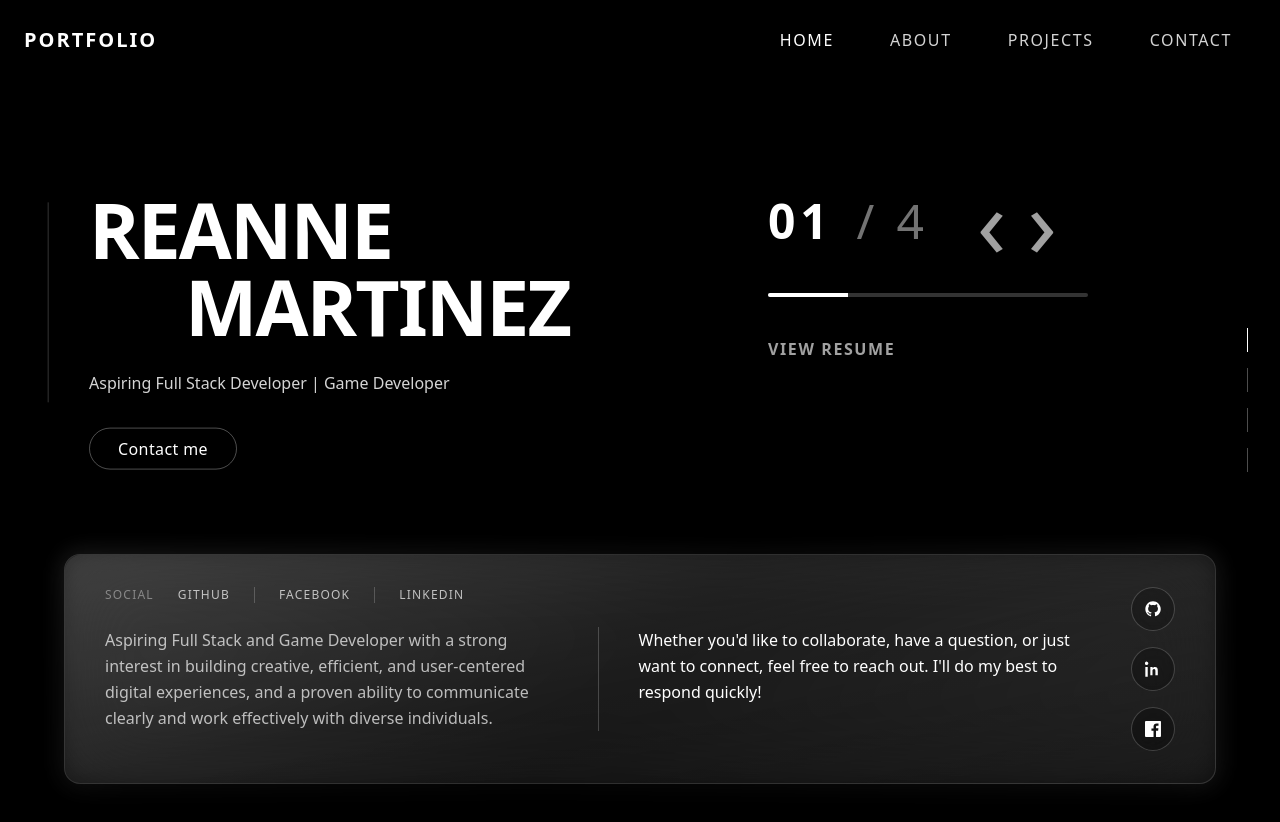
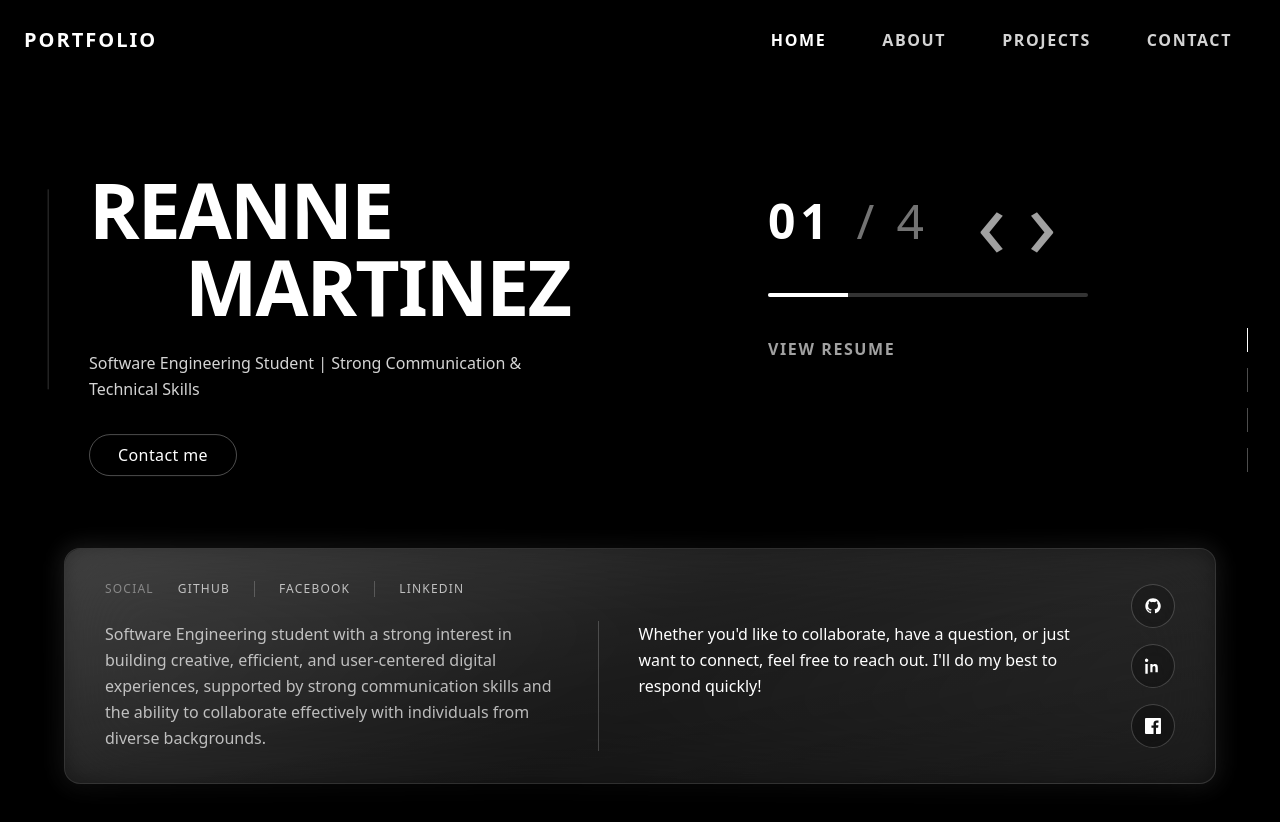
Before and after one commit to ZenorianDev/Portfolio, a Next.js app in the folder portfolio/: page / in a window 1280 px wide. Shown: the top 822 px of the page. Built offline with nearby package versions, Linux system fonts and the light colour scheme.

Commit message:
updated code

```diff
--- a/portfolio/app/page.tsx
+++ b/portfolio/app/page.tsx
@@ -91,7 +91,7 @@ export default function HomePage() {
           </span>
 
           {/* Center */}
-          <ul className="hidden md:flex items-center gap-14 text-xm tracking-widest text-neutral-300">
+          <ul className="hidden md:flex items-center gap-14 text-xm font-semibold tracking-widest text-neutral-300">
             {SECTIONS.map((id) => (
               <li key={id}>
                 <a
@@ -142,7 +142,7 @@ export default function HomePage() {
             </h1>
 
             <p className="max-w-xm text-neutral-300 text-sl leading-relaxed">
-              Aspiring Full Stack Developer | Game Developer
+              Software Engineering Student | Strong Communication & Technical Skills
             </p>
 
             <a
--- a/portfolio/components/floatingcard.tsx
+++ b/portfolio/components/floatingcard.tsx
@@ -119,9 +119,9 @@ export default function FloatingCard() {
               {/* TEXT GRID */}
               <div className="grid grid-cols-[1fr_auto_1fr] items-start gap-10 text-sl leading-relaxed">
                 <p className="text-white/70">
-                  Aspiring Full Stack and Game Developer with a strong interest in building creative, efficient,
-                  and user-centered digital experiences, and a proven ability to communicate clearly
-                  and work effectively with diverse individuals.
+                  Software Engineering student with a strong interest in building creative, efficient,
+                  and user-centered digital experiences, supported by strong communication skills and
+                  the ability to collaborate effectively with individuals from diverse backgrounds.
                 </p>
 
                 <span className="h-full w-px bg-white/20" />
```
